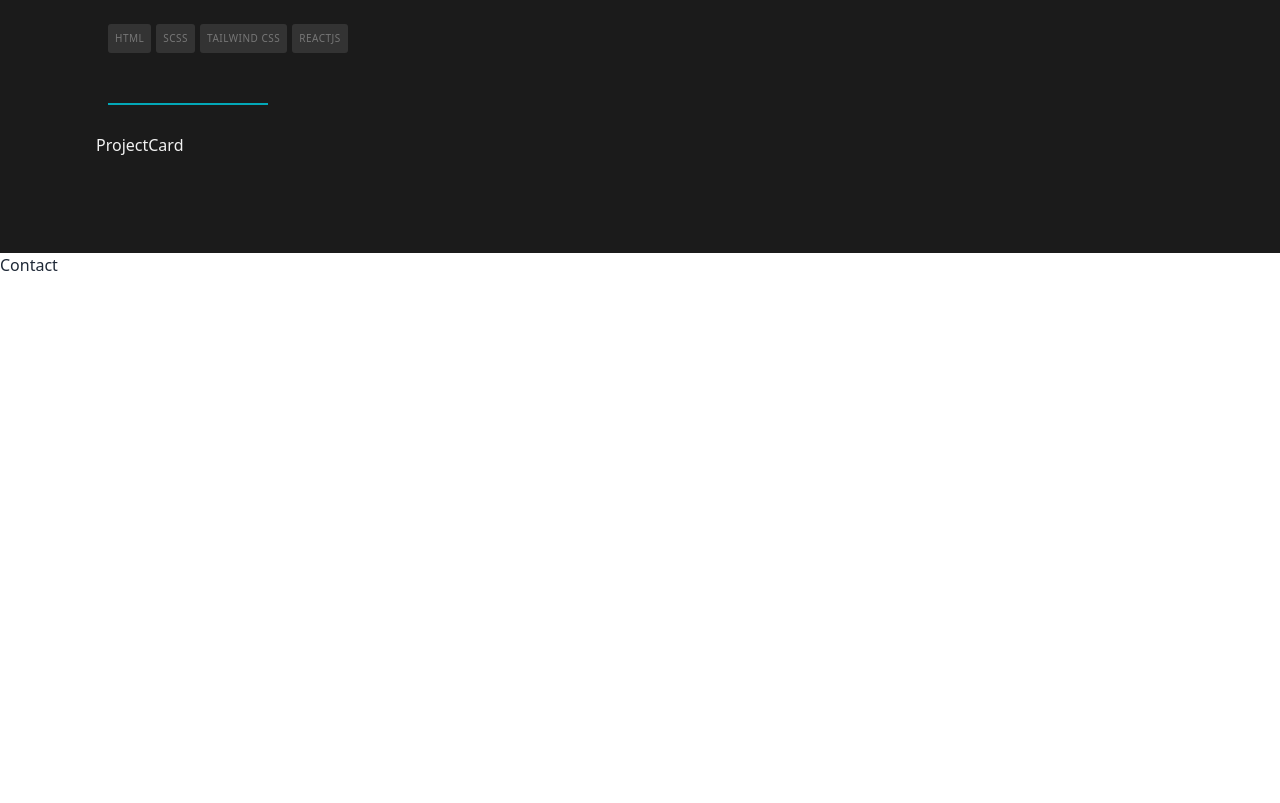
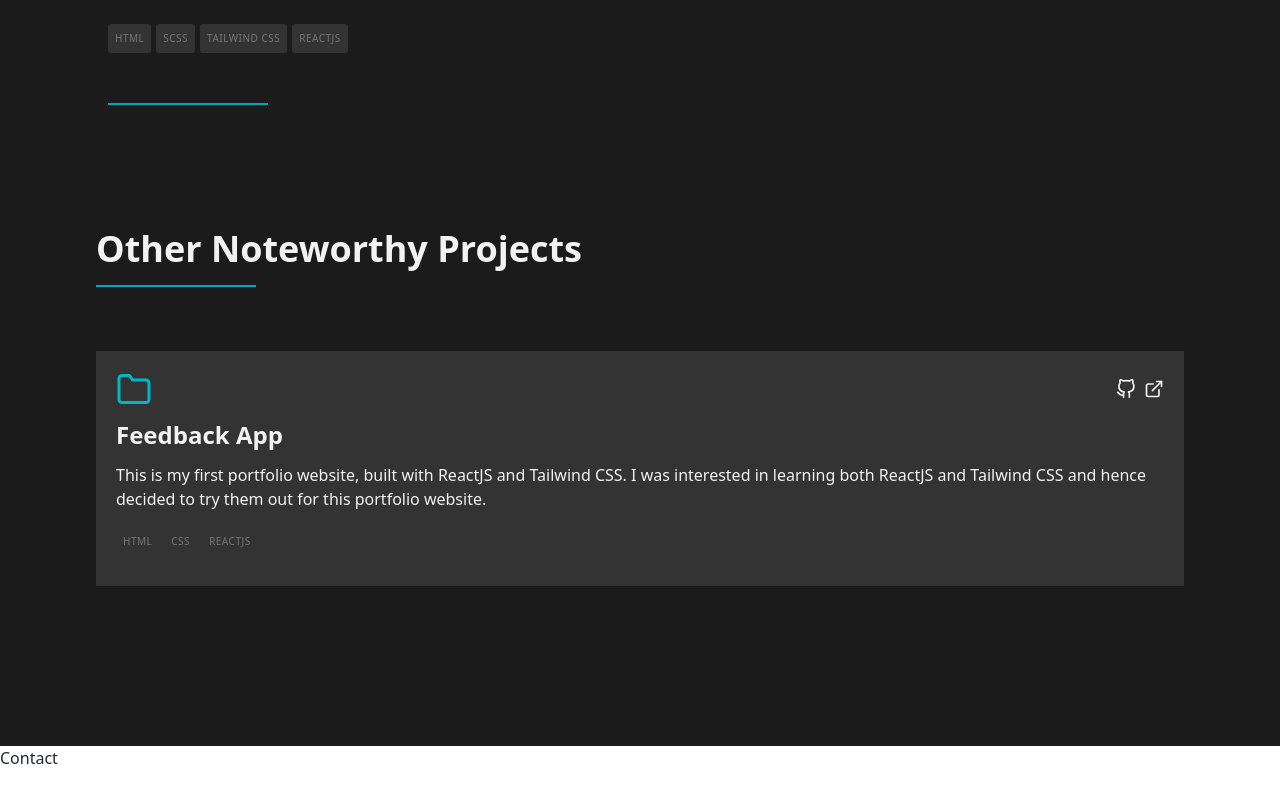
Before and after one commit to helen-tan/portfolio-site, a React (Create React App) app: page / in a window 1280 px wide. Shown: the part 6880-7683 px from the top of the page. Built offline with nearby package versions, Linux system fonts and the light colour scheme.

Commit message:
Basic project card structure and style

```diff
--- a/src/components/cards/ProjectCard.jsx
+++ b/src/components/cards/ProjectCard.jsx
@@ -1,6 +1,35 @@
-function ProjectCard() {
+import { FiFolder, FiExternalLink, FiGithub } from "react-icons/fi";
+
+function ProjectCard({ project }) {
   return(
-    <div>ProjectCard</div>
+    <div className="project-card bg-dark-grey p-5">
+
+      <div className="project-card-top flex justify-between items-center mb-3">
+        <FiFolder className='text-teal text-4xl' />
+        <div className="project-links flex items-center">
+          <a href={project.code_link} target="_blank" rel="noreferrer" className="mr-2"><FiGithub size={20} /></a>
+          <a href={project.demo_link} target="_blank" rel="noreferrer"><FiExternalLink size={20} /></a>
+        </div>
+      </div>
+
+      <h3 className="mb-3 font-bold text-2xl">
+        <a href={project.demo_link} target="_blank" rel="noreferrer">
+          {project.title}
+        </a>
+      </h3>
+
+      <div className="project-description w-full">
+        <p>{project.desc}</p>
+      </div>
+
+      <div className="used">
+        <ul className="used-items">
+          {project.used_items.map((item) => {
+            return <li className="used-item" key={item}>{item}</li>
+          })}
+        </ul>
+      </div>
+    </div>
   )
 }
 
--- a/src/data/PortfolioData.js
+++ b/src/data/PortfolioData.js
@@ -51,6 +51,18 @@ const PortfolioData = [
     featured: true,
     img_1_path: `${portfolioSite1}`,
     img_2_path: `${portfolioSite2}`
+  },
+  {
+    id: 5,
+    title: "Feedback App",
+    desc: "This is my first portfolio website, built with ReactJS and Tailwind CSS. I was interested in learning both ReactJS and Tailwind CSS and hence decided to try them out for this portfolio website.",
+    demo_link: "https://feedback-react-app-prac.herokuapp.com/",
+    code_link: "https://github.com/helen-tan/react-feedback-app",
+    used_items: ["HTML", "CSS", "ReactJS"],
+    featured: false,
+    img_1_path: "",
+    img_2_path: ""
+
   }
 ]
 
--- a/src/pages/Portfolio.jsx
+++ b/src/pages/Portfolio.jsx
@@ -11,13 +11,21 @@ function Portfolio() {
       <h2 className='text-3xl font-semibold text-center md:text-4xl md:text-left'>Some Things I've Built</h2>
       <span className='divider h-0.5 bg-teal w-40 mx-auto md:ml-0'></span>
 
-      <div className="portfolio-wrapper">
+      <div className="featured-wrapper">
         {projects.filter(project => project.featured === true).map((project) => {
           return <FeaturedCard key={project.id} project={project}/>
         })}
       </div>
 
-      <ProjectCard />
+      <h2 className='text-3xl font-semibold text-center mt-24 md:text-4xl md:text-left'>Other Noteworthy Projects</h2>
+      <span className='divider h-0.5 bg-teal w-40 mx-auto md:ml-0'></span>
+
+      <div className="projects-wrapper my-16">
+        {projects.filter(project => project.featured === false).map((project) => {
+          return <ProjectCard key={project.id} project={project}/>
+        })}
+      </div>
+
     </div>
   )
 }
```
